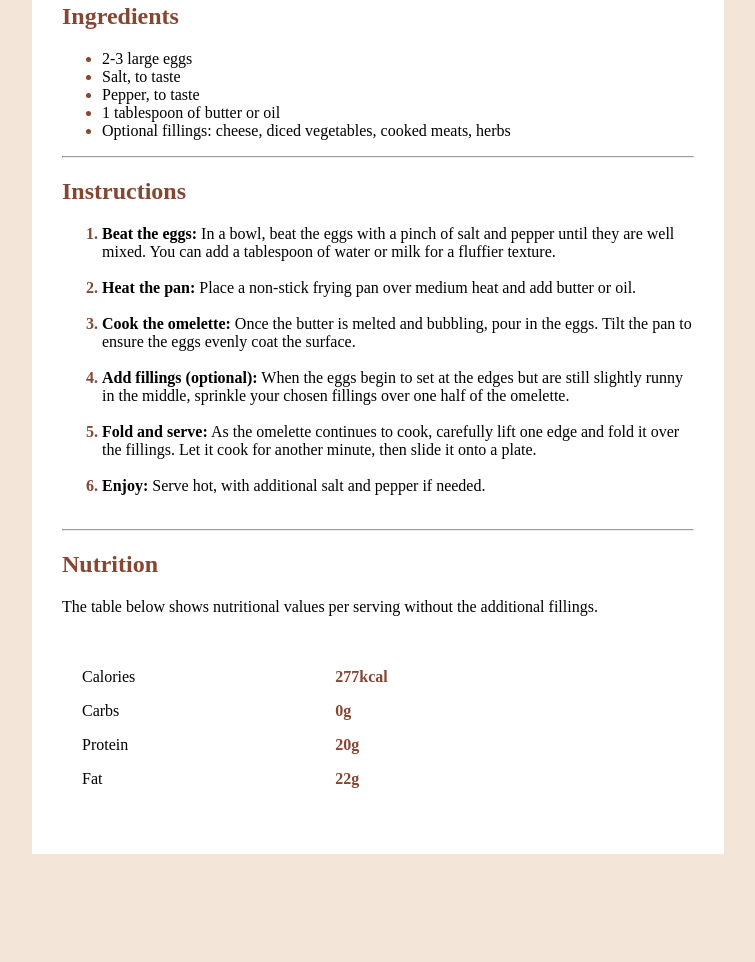
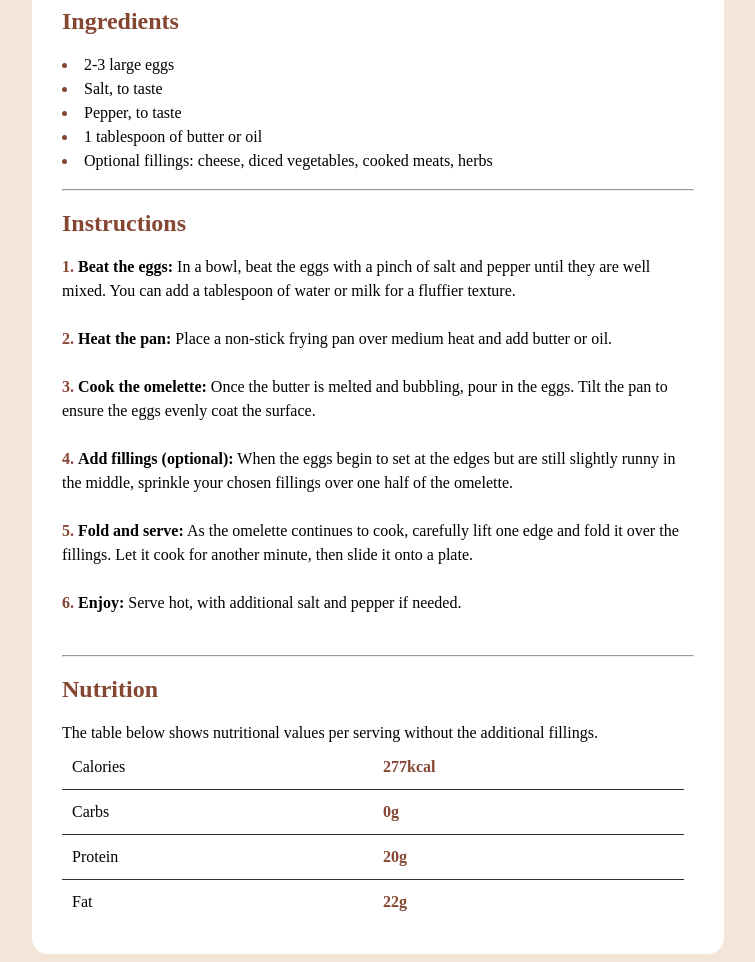
Before and after one commit to KagureMwangi/recipe, a plain HTML site: page index.html in a window 1280 px wide. Shown: the part 649-1611 px from the top of the page, without its empty margins (262-1017 px from the left). Before the commit the page ends 1511 px from the top, so only its background shows below. Drawn offline with Linux system fonts and the light colour scheme.

Commit message:
a
something

```diff
--- a/index.html
+++ b/index.html
@@ -103,18 +103,64 @@
           additional fillings.
         </p>
         <div class="nutrition-container">
-          <div>
-            <p>Calories</p>
-            <p>Carbs</p>
-            <p>Protein</p>
-            <p>Fat</p>
-          </div>
-          <div class="nutrition-values">
-            <p>277kcal</p>
-            <p>0g</p>
-            <p>20g</p>
-            <p>22g</p>
-          </div>
+          <table style="border-spacing: 0px">
+            <tr style="margin-bottom: 100px">
+              <td
+                style="
+                  width: 300px;
+                  border-bottom: 1px solid hsl(24, 5%, 18%);
+                  padding: 10px;
+                "
+              >
+                Calories
+              </td>
+              <td
+                style="border-bottom: 1px solid hsl(24, 5%, 18%); width: 300px"
+                class="nutrition-values"
+              >
+                277kcal
+              </td>
+            </tr>
+
+            <tr>
+              <td
+                style="
+                  width: 300px;
+                  border-bottom: 1px solid hsl(24, 5%, 18%);
+                  padding: 10px;
+                "
+              >
+                Carbs
+              </td>
+              <td
+                style="border-bottom: 1px solid hsl(24, 5%, 18%); width: 300px"
+                class="nutrition-values"
+              >
+                0g
+              </td>
+            </tr>
+            <tr>
+              <td
+                style="
+                  width: 300px;
+                  border-bottom: 1px solid hsl(24, 5%, 18%);
+                  padding: 10px;
+                "
+              >
+                Protein
+              </td>
+              <td
+                style="border-bottom: 1px solid hsl(24, 5%, 18%); width: 300px"
+                class="nutrition-values"
+              >
+                20g
+              </td>
+            </tr>
+            <tr>
+              <td style="width: 300px; padding: 10px">Fat</td>
+              <td style="width: 300px" class="nutrition-values">22g</td>
+            </tr>
+          </table>
         </div>
       </div>
     </div>
--- a/style.css
+++ b/style.css
@@ -1,3 +1,25 @@
+
+body{
+    background-color:  hsl(30, 54%, 90%);
+    display: flex;
+    justify-content: center;
+    line-height: 1.5em;
+}
+
+@font-face {
+    font-family: Youngserif;
+    src: url('./assets/fonts/young-serif/YoungSerif-Regular.ttf') format('truetype');
+}
+h1{
+    font-family: Youngserif;
+}
+h2{
+    color: hsl(14, 45%, 36%);
+}
+h3{
+    color: hsl(332, 51%, 32%);
+}
+
 .prep{
     background-color:  hsl(330, 100%, 98%);
     padding: 20px;
@@ -5,31 +27,28 @@
     border-radius: 10px;
     color:  hsl(24, 5%, 18%);
 }
-h3{
-    color: hsl(332, 51%, 32%);
+ul{
+    list-style-position: inside;
+    padding: 0px;
+
 }
-h2{
-    color: hsl(14, 45%, 36%);
+ol{
+    list-style-position: inside;
+    padding: 0px;
 }
-.nutrition-container{
-    display: flex;
-    padding: 20px;
-    gap: 200px;
-
+p{
+margin: 0%;
 }
 .nutrition-values{
     color:  hsl(14, 45%, 36%);
     font-weight: bolder;
 }
-body{
-    background-color:  hsl(30, 54%, 90%);
-    display: flex;
-    justify-content: center;
-}
+
 .recipe-container{
     background-color: white;
     width: 50%;
     padding: 30px;
+    border-radius: 16px;
 }
 
 img{
```
